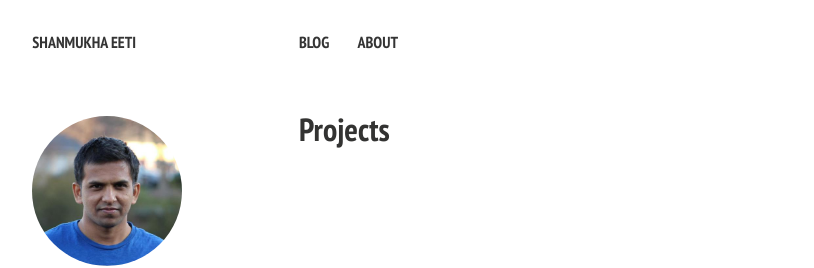
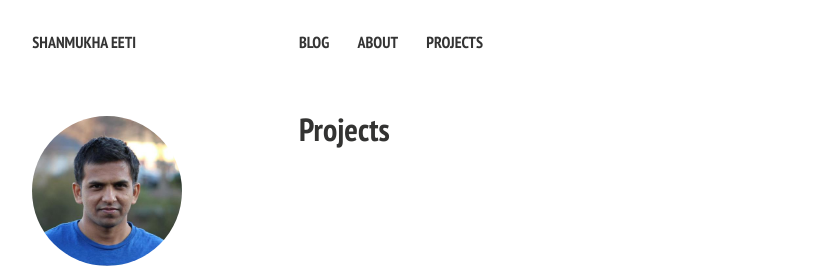
Before and after one commit to shanmukhaa/shanmukhaa-github.io, a Jekyll site: the page built from index.md, in a window 1280 px wide. Shown: the top 268 px of the page, without its empty margins (21-835 px from the left). Built offline with Jekyll 4.4.1, drawn with Linux system fonts in a browser that asks for light colours; nearby versions of some CDN libraries.

Commit message:
navigationchanges

```diff
--- a/_data/navigation.yml
+++ b/_data/navigation.yml
@@ -4,4 +4,7 @@
   url: /posts/
 
 - title: About
-  url: /About/
+  url: /about/
+
+- title: Projects
+  url: /Machine-Learning Projects/
```
